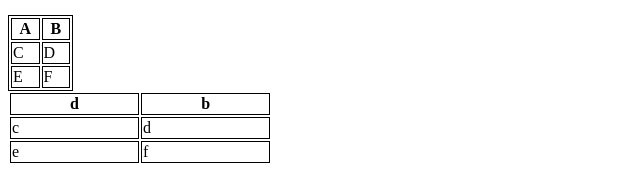
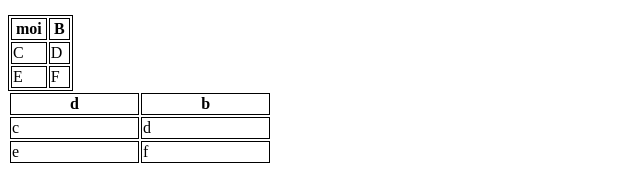
Before and after one commit to Petrus21/Petrus21.github.io, a plain HTML site: page index.html in a window 1280 px wide. Shown: the part 549-741 px from the top of the page, 0-640 px from the left. Drawn offline with Linux system fonts and the light colour scheme.

Commit message:
Update index.html

```diff
--- a/index.html
+++ b/index.html
@@ -25,7 +25,7 @@
 <div class="taulukko1">
  <table>
 	<tr>
-	 <th>A</th>
+	 <th>moi</th>
 	 <th>B</th>
 	</tr>
 	<tr>
```
